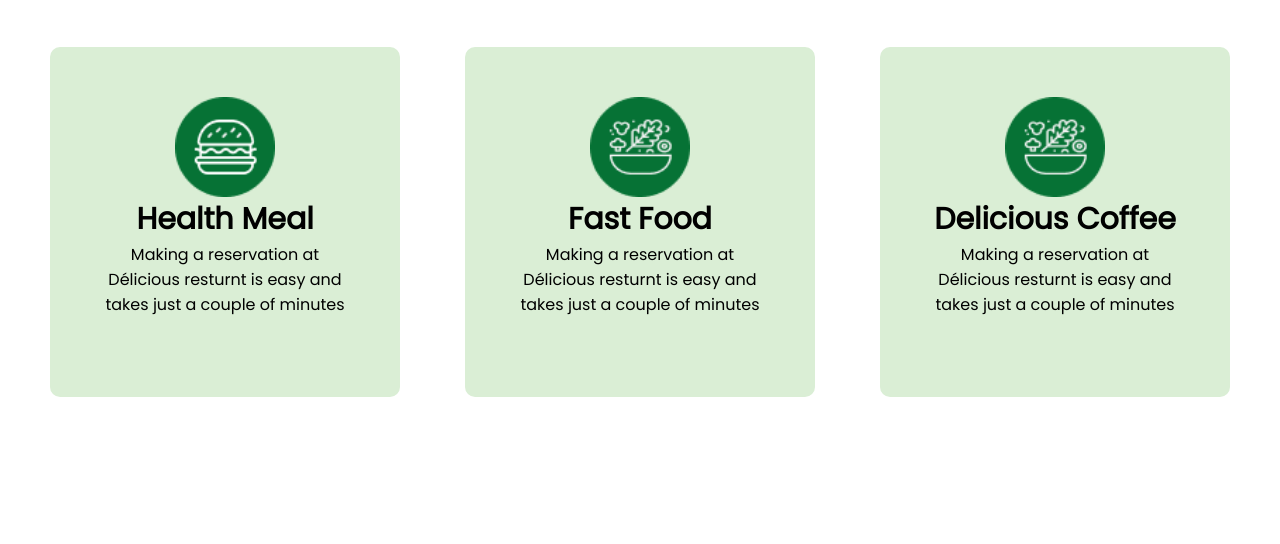
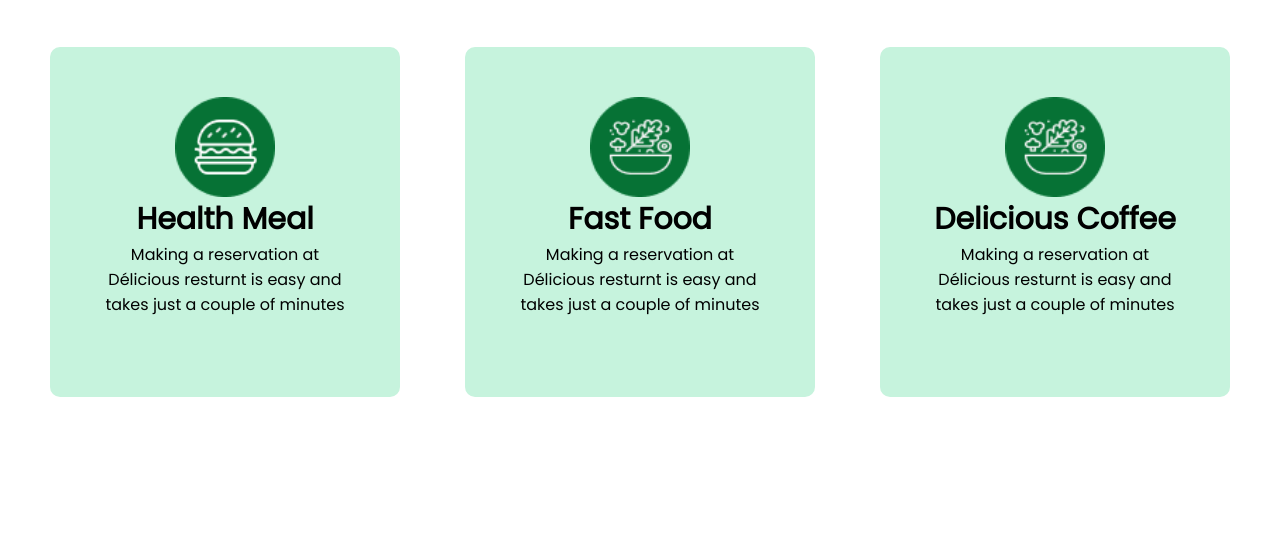
Before and after one commit to ChiefLopes/foodplaza_page, a plain HTML site: page index.html in a window 1280 px wide. Shown: the part 665-1209 px from the top of the page. Drawn offline with Linux system fonts and the light colour scheme.

```diff
--- a/style.css
+++ b/style.css
@@ -152,7 +152,7 @@ flex-grow: 0; */
   border-radius: 10px;
   height: 350px;
   width: 350px;
-  background-color: #daeed5;
+  background-color: #c6f3dd;
   cursor: pointer;
 }
 
```
